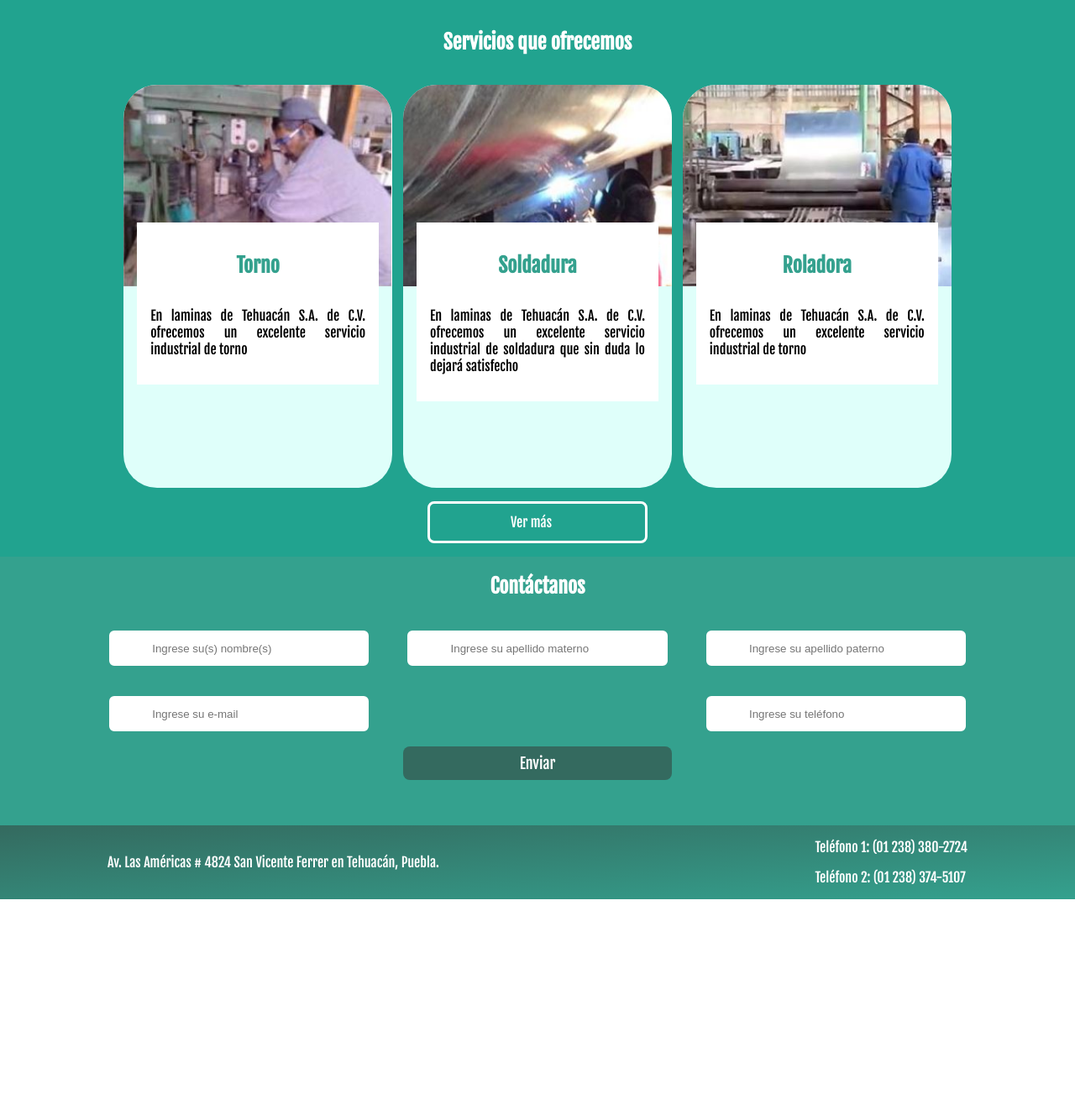
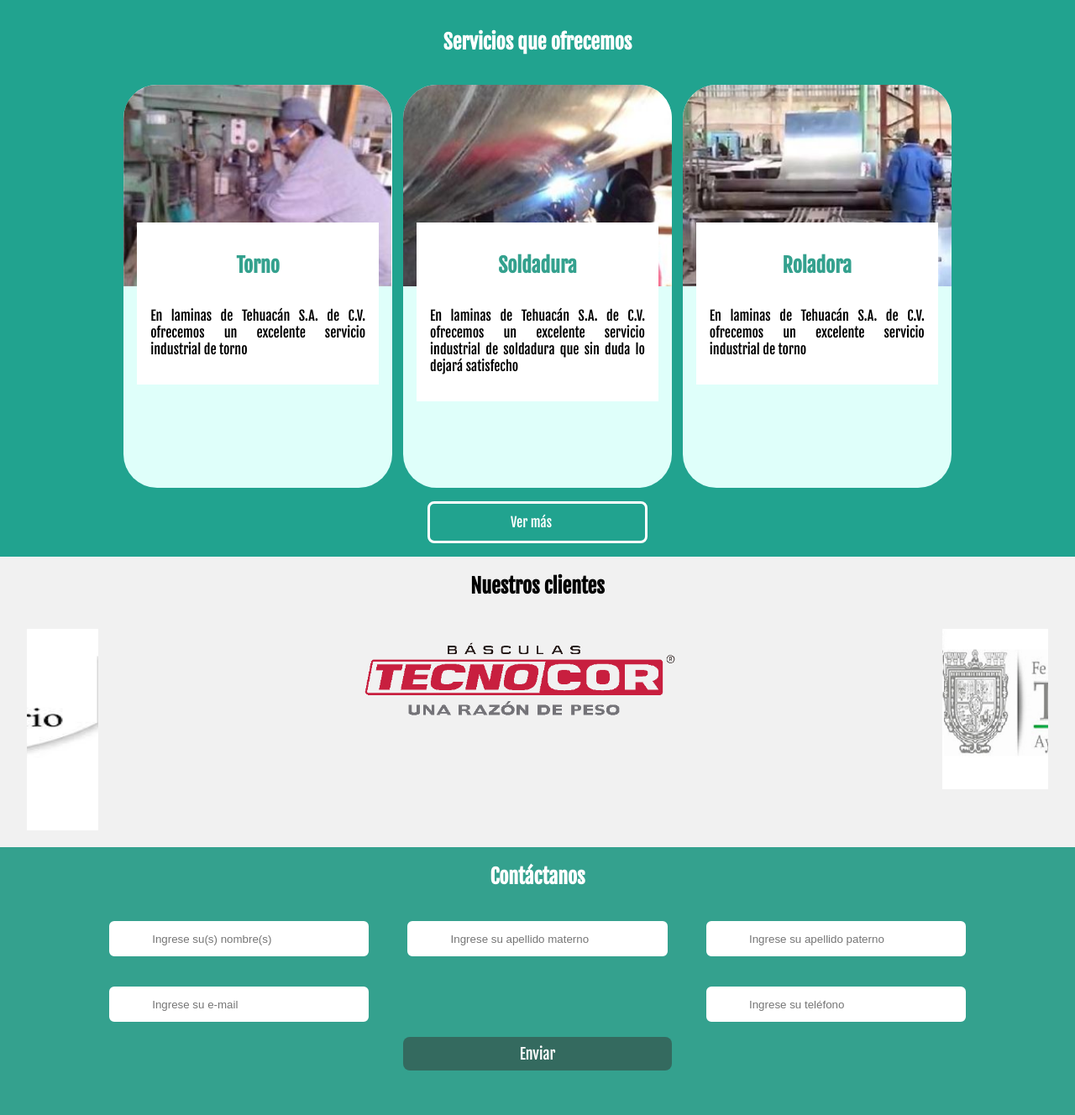
Before and after one commit to GerardCod/laminadetehuacan, a PHP site: page / in a window 1280 px wide. Shown: the part 1267-2595 px from the top of the page at 84% size. Before the commit the page ends 2338 px from the top, so only its background shows below. Run offline with PHP 8.4, Linux system fonts and the light colour scheme.

Commit message:
Agregando slider de clientes

```diff
--- a/css/main.css
+++ b/css/main.css
@@ -13,7 +13,7 @@
 
 .header{
     width: 100%;
-    height: 15vh;
+    height: 18vh;
     background-color: rgba(255, 255, 255);
     border-top: 0.5em solid #346A5F;
     position:fixed;
@@ -24,12 +24,9 @@
 .menu{
     display: flex;
     justify-content: space-between;
-    align-items: flex-start;
+    align-items: center;
     height: auto;
 }
-
-
-
 
 .nav{
     width: 40%;
@@ -118,6 +115,7 @@
     text-align: justify;
 }
 
+
 .services{
     background-color: #21A38F;
     display: flex;
@@ -194,7 +192,49 @@
 .clients{
     background: #f1f1f1;
     display: flex;
+    flex-wrap: wrap;
+    justify-content: center;
 }
+
+.slider{
+    width: 95%;
+    margin: auto;
+	overflow: hidden;
+}
+
+.slider ul {
+	display: flex;
+	padding: 0;
+	width: 400%;
+	animation: cambio 10s infinite alternate linear;
+}
+
+.slider li {
+	width: 100%;
+	list-style: none;
+}
+
+.slider img {
+    width: 100%;
+    max-width: 30vw;
+    margin: 0 3em;
+    max-height: 30vh;
+}
+
+@keyframes cambio {
+	0% {margin-left: 0;}
+	20% {margin-left: 0;}
+
+	25% {margin-left: -100%;}
+	45% {margin-left: -100%;}
+
+	50% {margin-left: -200%;}
+	70% {margin-left: -200%;}
+
+	75% {margin-left: -300%;}
+	100% {margin-left: -300%;}
+}
+
 
 .clients-contents{
     display: flex;
--- a/index.php
+++ b/index.php
@@ -81,8 +81,33 @@
         </div>
     </section>
     <section class="clients">
+        <div class="clients-title">
+            <h2>Nuestros clientes</h2>
+        </div>
         <div class="slider">
-
+            <ul>
+                <li>
+                    <img src="./assets/clients/autos-pullman.jpg" alt="">
+                </li>
+                <li>
+                    <img src="./assets/clients/excel-nobleza.png" alt="">
+                </li>
+                <li>
+                    <img src="./assets/clients/grupo -srs.jpg" alt="">
+                </li>
+                <li>
+                    <img src="./assets/clients/huevo-el-calvario.jpg" alt="">
+                </li>
+                <li>
+                    <img src="./assets/clients/tecnocor.png" alt="">
+                </li>
+                <li>
+                    <img src="./assets/clients/tehuacan.jpg" alt="">
+                </li>
+                <li>
+                    <img src="./assets/clients/vitalizadora-union.jpg" alt="">
+                </li>
+            </ul>
         </div>
     </section>
     <section class="contacto">
```
Also changed, not shown: assets/clients/autos-pullman.jpg (added), assets/clients/excel-nobleza.png (added), assets/clients/grupo -srs.jpg (added), assets/clients/huevo-el-calvario.jpg (added), assets/clients/tecnocor.png (added), assets/clients/tehuacan.jpg (added), assets/clients/vitalizadora-union.jpg (added), assets/collage.JPG (added).
